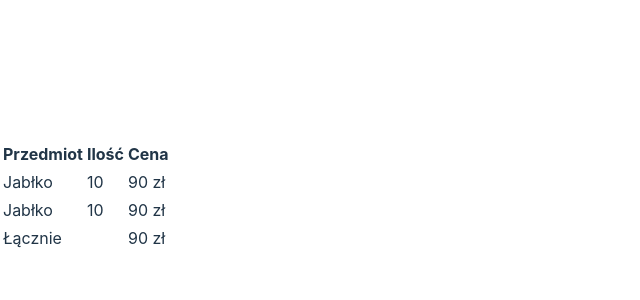
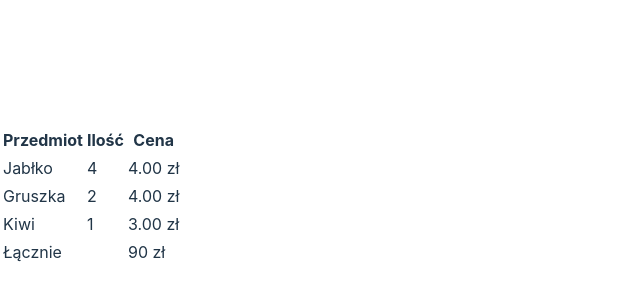
Before and after one commit to RafalG1991/vite-project, a React (Vite) app: page / in a window 1280 px wide. Shown: the part 204-504 px from the top of the page, without its empty margins (0-640 px from the left). Built offline with nearby package versions, Linux system fonts and the light colour scheme.

Commit message:
refactored CartElements and CartSingleElement component with props and props types

```diff
--- a/src/Cart.tsx
+++ b/src/Cart.tsx
@@ -1,13 +1,20 @@
 import { CartHeader } from "./CartHeader";
 import {CartSummary} from "./CartSummary.tsx";
 import {CartElements} from "./CartElements.tsx";
+import {CartItem} from "./types.ts";
 
 const Cart = () => {
+  const elements: CartItem[] = [
+    {id: 1, name: 'Jabłko', quantity: 4, price: 1},
+    {id: 2, name: 'Gruszka', quantity: 2, price: 2},
+    {id: 3, name: 'Kiwi', quantity: 1, price: 3},
+  ]
+
   return (
     <table>
       <CartHeader />
-      <CartElements />
-      <CartSummary />
+      <CartElements elements={elements} />
+      <CartSummary elements={elements}/>
     </table>
   )
 }
--- a/src/CartElements.tsx
+++ b/src/CartElements.tsx
@@ -1,10 +1,14 @@
 import {CartSingleElement} from "./CartSingleElement.tsx";
+import {CartItem} from "./types.ts";
 
-const CartElements = () => {
+type Props = {
+  elements: CartItem[];
+}
+
+const CartElements = ({elements}: Props) => {
   return (
     <tbody>
-      <CartSingleElement />
-      <CartSingleElement />
+    {elements.map(el => <CartSingleElement key={el.id} element={el}/>)}
     </tbody>
   )
 }
--- a/src/CartSingleElement.tsx
+++ b/src/CartSingleElement.tsx
@@ -1,9 +1,15 @@
-const CartSingleElement = () => {
+import {CartItem} from "./types.ts";
+
+type Props = {
+  element: CartItem;
+}
+
+const CartSingleElement = ({element}: Props) => {
   return (
     <tr>
-      <td>Jabłko</td>
-      <td>10</td>
-      <td>90 zł</td>
+      <td>{element.name}</td>
+      <td>{element.quantity}</td>
+      <td>{(element.price * element.quantity).toFixed(2)} zł</td>
     </tr>
   )
 }
```
